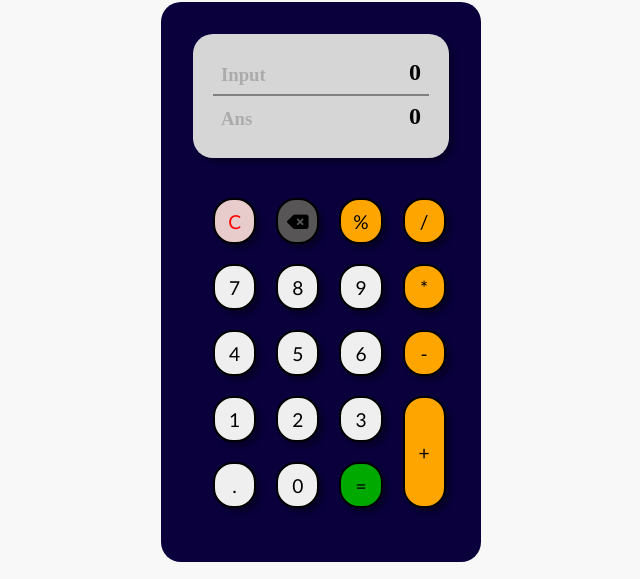
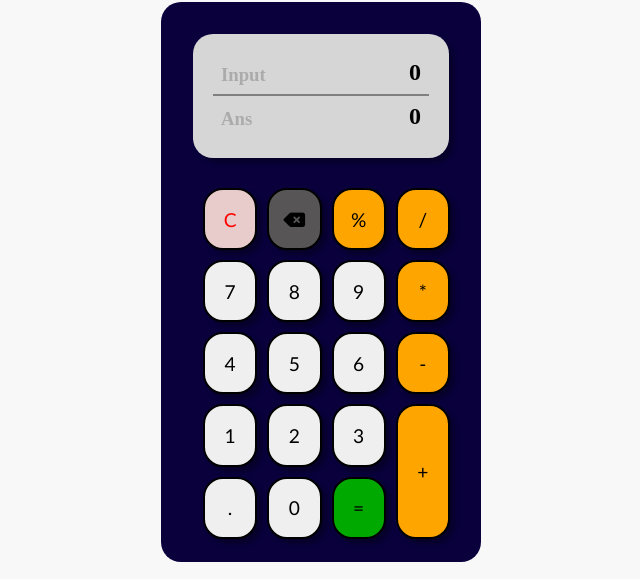
Before and after one commit to Ansh-Mishra04/Chai-Aur-Calculator, a plain HTML site: page index.html in a window 1280 px wide. Shown: the part 115-694 px from the top of the page, without its empty margins (319-959 px from the left). Drawn offline with Linux system fonts and the light colour scheme.

Commit message:
fixxed button gap

```diff
--- a/index.js
+++ b/index.js
@@ -12,14 +12,11 @@ button.addEventListener('click',(event)=>{
     if(event.target && event.target.classList.contains('num-btn'))
     input+=event.target.innerText
     display1.innerText=input;
-    console.log(input);
-
 })
 
 equal.addEventListener('click',()=>{
     answer=eval(input);
     ans.innerText=answer;
-    console.log(answer);
 })
 
 clear.addEventListener('click',()=>{
--- a/style.css
+++ b/style.css
@@ -2,7 +2,6 @@
     padding: 0;
     margin: 0;
     box-sizing: border-box;
-    /* color:white */
 }
 
 .container{
@@ -71,10 +70,10 @@ h2, h1, h3{
     height: 70%;
     border-radius: 20px;
     display: grid;
-    grid-template-rows: repeat(5,15%);
-    grid-template-columns: repeat(4,20%);
-    grid-gap: 20px;
-    padding: 20px;
+    grid-template-rows: repeat(5,19%);
+    grid-template-columns: repeat(4,23%);
+    grid-gap: 10px;
+    padding: 10px;
 }
 button{
     border-radius: 20px;
```
